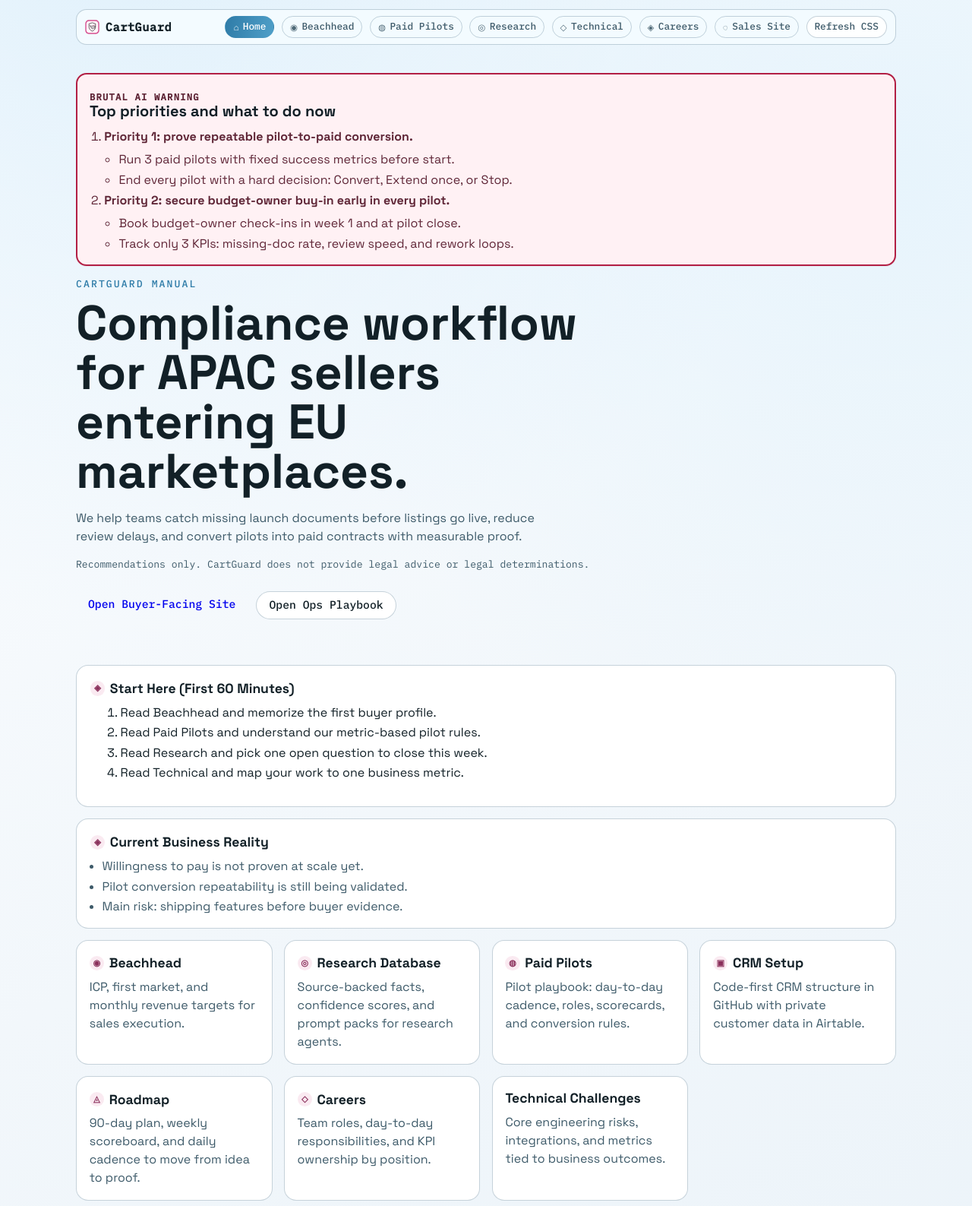
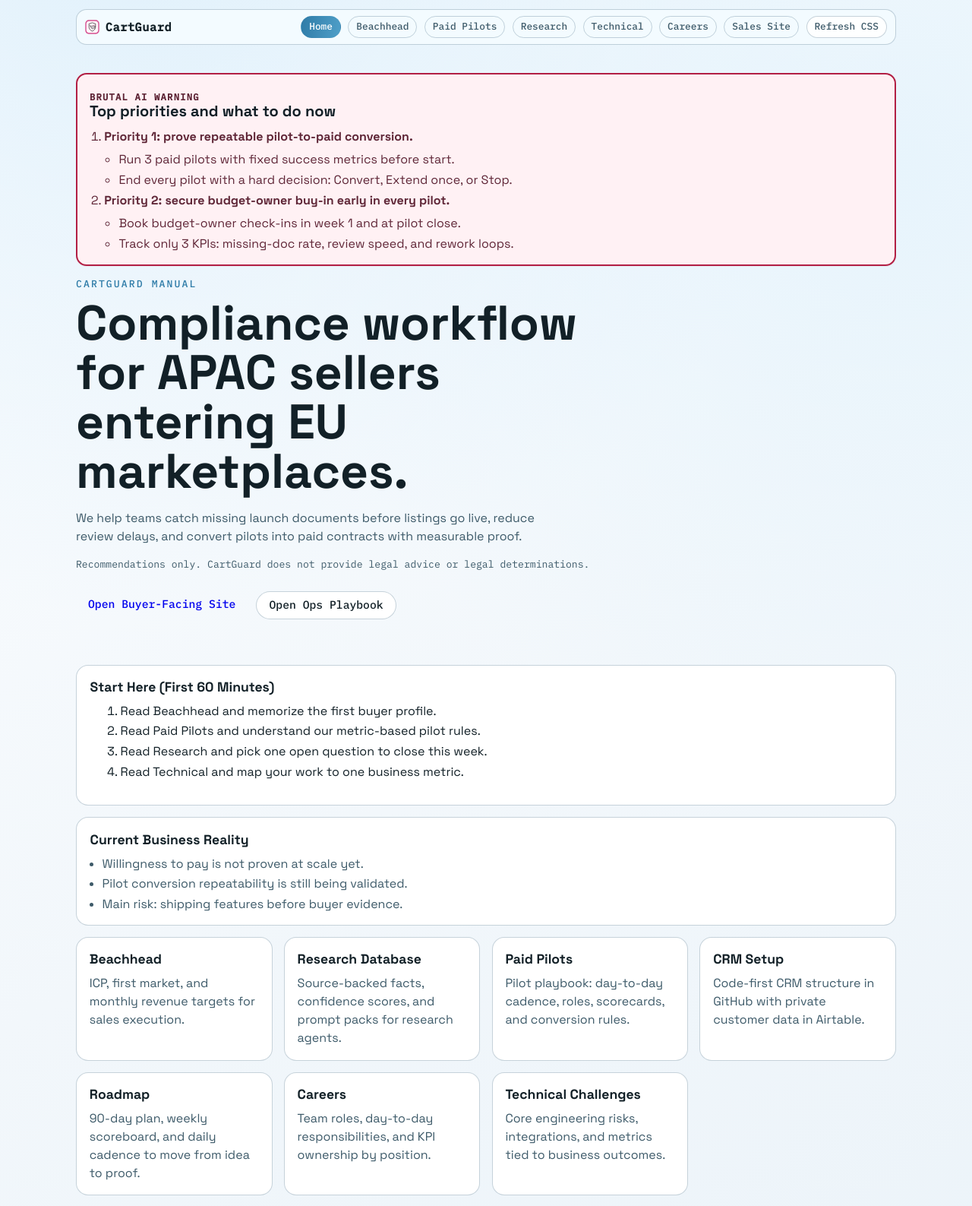
Before and after one commit to bitkojine/CartGuard, a website: page docs/index.html in a window 1280 px wide. Shown: the top 1587 px of the page at 76% size. Drawn offline with Linux system fonts and the light colour scheme.

Commit message:
Remove decorative icons from links and section headings

```diff
--- a/docs/styles.css
+++ b/docs/styles.css
@@ -164,7 +164,6 @@ footer {
   border-radius: 999px;
   display: inline-flex;
   align-items: center;
-  gap: 0.34rem;
 }
 
 .nav-refresh-btn {
@@ -185,64 +184,6 @@ footer {
   color: #ffffff;
   background: linear-gradient(100deg, var(--accent), var(--active-end));
   border-color: transparent;
-}
-
-.nav-links a::before {
-  font-size: 0.72rem;
-  line-height: 1;
-  opacity: 0.9;
-}
-
-.nav-links a[href="./index.html"]::before {
-  content: "⌂";
-}
-
-.nav-links a[href="./beachhead.html"]::before {
-  content: "◉";
-}
-
-.nav-links a[href="./paid-pilots.html"]::before {
-  content: "◍";
-}
-
-.nav-links a[href="./crm-setup.html"]::before {
-  content: "▣";
-}
-
-.nav-links a[href="./roadmap.html"]::before {
-  content: "◬";
-}
-
-.nav-links a[href="./research.html"]::before {
-  content: "◎";
-}
-
-.nav-links a[href="./technical.html"]::before {
-  content: "◇";
-}
-
-.nav-links a[href="./careers.html"]::before {
-  content: "◈";
-}
-
-.nav-links a[href="./sales.html"]::before {
-  content: "◌";
-}
-
-.nav-links a[href="./sales-problem.html"]::before {
-  content: "◍";
-}
-
-.nav-links a[href="./sales-solution.html"]::before {
-  content: "◎";
-}
-
-.nav-links a[href="./sales-proof.html"]::before {
-  content: "◐";
-}
-
-.nav-links a[href="./sales-pilot.html"]::before {
-  content: "◑";
 }
 
 .hero {
@@ -425,46 +366,7 @@ main > * + * {
 }
 
 .link-card h2 {
-  display: inline-flex;
-  align-items: center;
-  gap: 0.42rem;
-}
-
-.link-card h2::before {
-  display: inline-flex;
-  align-items: center;
-  justify-content: center;
-  width: 1.2rem;
-  height: 1.2rem;
-  border-radius: 999px;
-  background: rgba(214, 79, 143, 0.12);
-  color: #8a2f5b;
-  font-size: 0.7rem;
-  line-height: 1;
-}
-
-.link-card:nth-child(1) h2::before {
-  content: "◉";
-}
-
-.link-card:nth-child(2) h2::before {
-  content: "◎";
-}
-
-.link-card:nth-child(3) h2::before {
-  content: "◍";
-}
-
-.link-card:nth-child(4) h2::before {
-  content: "▣";
-}
-
-.link-card:nth-child(5) h2::before {
-  content: "◬";
-}
-
-.link-card:nth-child(6) h2::before {
-  content: "◇";
+  display: block;
 }
 
 .card,
@@ -492,31 +394,7 @@ h2 {
 
 .pricing h2,
 .architecture h2 {
-  display: inline-flex;
-  align-items: center;
-  gap: 0.42rem;
-}
-
-.pricing h2::before,
-.architecture h2::before {
-  display: inline-flex;
-  align-items: center;
-  justify-content: center;
-  width: 1.22rem;
-  height: 1.22rem;
-  border-radius: 999px;
-  background: rgba(214, 79, 143, 0.12);
-  color: #8a2f5b;
-  font-size: 0.72rem;
-  line-height: 1;
-}
-
-.pricing h2::before {
-  content: "◈";
-}
-
-.architecture h2::before {
-  content: "◎";
+  display: block;
 }
 
 h3 {
```
